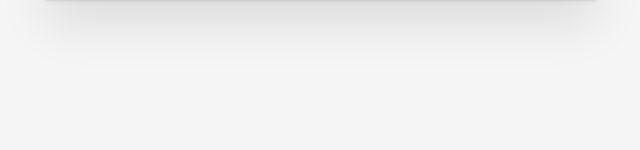
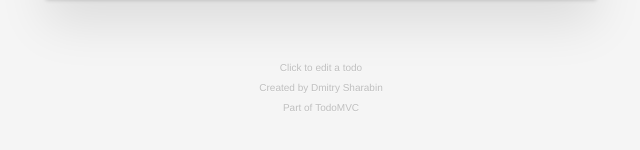
Before and after one commit to miraymutlu/todos-redux, a React (Create React App) app: page / in a window 1280 px wide. Shown: the part 198-348 px from the top of the page, without its empty margins (319-959 px from the left). Built offline with nearby package versions, Linux system fonts and the light colour scheme.

Commit message:
footer component created

```diff
--- a/src/App.js
+++ b/src/App.js
@@ -1,11 +1,15 @@
-import './App.css';
-import Header from './components/Header';
+import "./App.css";
+import Header from "./components/Header";
+import Footer from "./components/Footer";
 
 function App() {
   return (
-    <section className="todoapp">
-      <Header />
-    </section>
+    <>
+      <section className="todoapp">
+        <Header />
+      </section>
+      <Footer />
+    </>
   );
 }
 
--- /dev/null
+++ b/src/components/Footer.jsx
@@ -0,0 +1,17 @@
+import React from "react";
+
+function Footer() {
+  return (
+    <footer class="info">
+      <p>Click to edit a todo</p>
+      <p>
+        Created by <a href="https://d12n.me/">Dmitry Sharabin</a>
+      </p>
+      <p>
+        Part of <a href="http://todomvc.com">TodoMVC</a>
+      </p>
+    </footer>
+  );
+}
+
+export default Footer;
```
